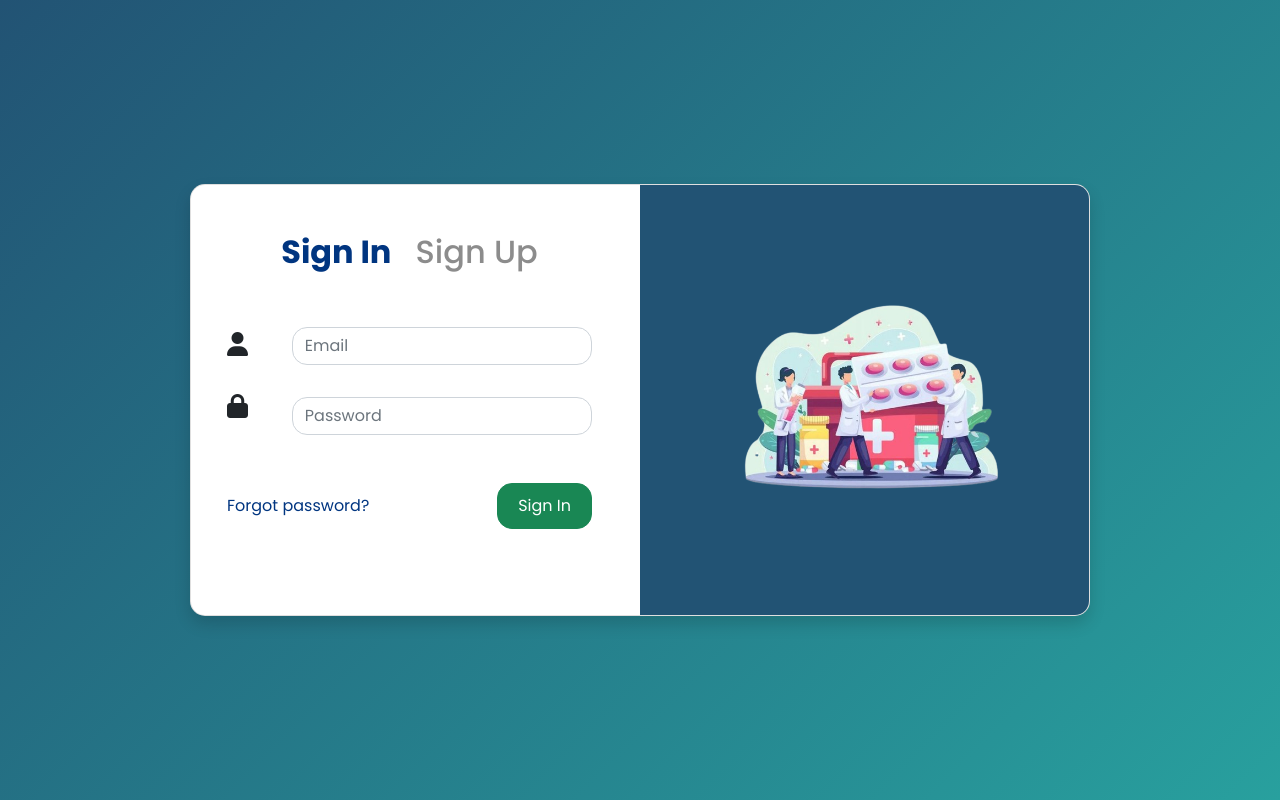
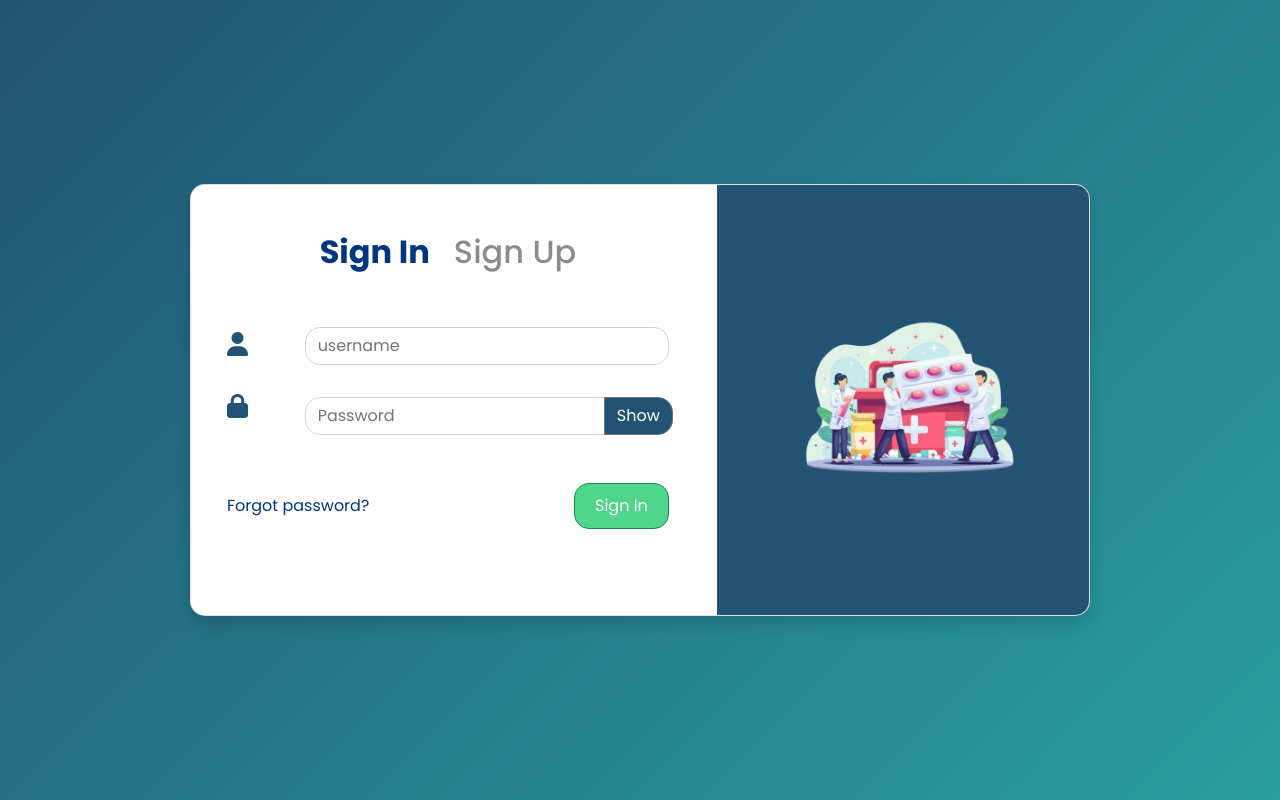
Before and after one commit to ahlilfikri/SEPUH, a React (Vite) app in the folder Frontend/sepuh-project/: page /signin in a window 1280 px wide. Built offline with nearby package versions, Linux system fonts and the light colour scheme; a web font is replaced by a local one.

Commit message:
add dashboard

```diff
--- a/Frontend/sepuh-project/src/Routing.jsx
+++ b/Frontend/sepuh-project/src/Routing.jsx
@@ -7,6 +7,7 @@ import Signup from './auth/signup';
 import Pasien from './admin/pages/pasien';
 import Dokter from './admin/pages/dokter';
 import Jadwal from './admin/pages/jadwal';
+import Dashboard from './admin/pages';
 // import ProtectedRoute from './ProtectedRoute';
 
 const router = createBrowserRouter([
@@ -38,6 +39,10 @@ const router = createBrowserRouter([
         path: '/jadwal',
         element: <Jadwal />,
       },
+      {
+        path: '/dashboard',
+        element: <Dashboard />,
+      },
     ],
   },
 ]);
--- /dev/null
+++ b/Frontend/sepuh-project/src/admin/pages/index.css
@@ -0,0 +1,19 @@
+/* Add this CSS to your stylesheet */
+.sidebar {
+    transition: width 0.3s ease;
+    overflow: hidden;
+    width: 0%;
+}
+
+.sidebar.open {
+    width: 25%;
+}
+
+.content {
+    transition: width 0.3s ease;
+    width: 100%;
+}
+
+.content.shrink {
+    width: 75%;
+}
--- /dev/null
+++ b/Frontend/sepuh-project/src/admin/pages/index.jsx
@@ -0,0 +1,28 @@
+import React, { Fragment, useState } from 'react';
+import './index.css'; // Make sure to import your stylesheet
+
+const Jadwal = () => {
+    const [clickedMenu, setClickedMenu] = useState(false);
+
+    const handleClickMenu = () => {
+        setClickedMenu(!clickedMenu);
+    };
+
+    return (
+        <Fragment>
+            <div className="container-fluid p-0">
+                <h1 onClick={handleClickMenu}>MENU</h1>
+                <div className="row p-0 m-0">
+                    <div className={`sidebar p-0 m-0 ${clickedMenu ? 'open' : ''}`}>
+                        <h1 className='bg-dark'>Sidebar</h1>
+                    </div>
+                    <div className={`content p-0 m-0 ${clickedMenu ? 'shrink' : ''}`}>
+                        <h1 className='bg-warning'>Content</h1>
+                    </div>
+                </div>
+            </div>
+        </Fragment>
+    );
+};
+
+export default Jadwal;
--- a/Frontend/sepuh-project/src/auth/signin/index.jsx
+++ b/Frontend/sepuh-project/src/auth/signin/index.jsx
@@ -1,11 +1,24 @@
-import React, { Fragment, useState } from 'react';
+import React, { Fragment, useState, useEffect } from 'react';
 import { useNavigate } from 'react-router-dom';
+import axios from 'axios';
+import Loading from '../../shared/loading';
+import Modal from '../../shared/modal';
 
 const Signin = ({ toggleSigninPopup }) => {
     const [formData, setFormData] = useState({
-        email: '',
+        username: '',
         password: '',
     });
+    const [isLogin, setIsLogin] = useState(false);
+    const [loading, setLoading] = useState(false);
+    const [error, setError] = useState('');
+    const [success, setSuccess] = useState('');
+    const [showPassword, setShowPassword] = useState(false);
+    const port = `${import.meta.env.VITE_BASE_URL}`;
+    const handleClose = () => {
+        setError('');
+        setSuccess('');
+    };
 
     const navigate = useNavigate();
 
@@ -16,17 +29,53 @@ const Signin = ({ toggleSigninPopup }) => {
         });
     };
 
-    const handleSubmit = (e) => {
+    const handleSubmit = async (e) => {
         e.preventDefault();
-        // handle sign in logic here
-        console.log(formData);
+        setLoading(true);
+        setError('');
+        try {
+            const response = await axios.post(`${port}user/login`, formData);
+            if (response.data.data) {
+                const token = response.data.data;
+                console.log(response.data);
+                sessionStorage.setItem('token', token);
+                setSuccess('Berhasil Masuk');
+                setTimeout(() => {
+                    navigate('/pasien');
+                }, 3000);
+            } else {
+                setError(response.data.message);
+            }
+        } catch (error) {
+            setError(error.message);
+        } finally {
+            setLoading(false);
+        }
     };
 
     const handleSignUp = () => {
         navigate('/signup');
     };
 
+    const toggleShowPassword = () => {
+        setShowPassword(!showPassword);
+    };
+
+    const handleIsLogin = () => {
+        const token = sessionStorage.getItem('token');
+        if (token){
+            setError('Anda sudah masuk harap keluar terlebih dahulu');
+            setIsLogin(true);
+            setTimeout(() => {
+                navigate('/pasien');
+            }, 3000);        }
+    };
+
+    useEffect(() => {
+        handleIsLogin();
+    }, [isLogin]);
     return (
+        <Fragment>
             <div
                 className="container-fluid d-flex justify-content-center align-items-center vh-100"
                 style={{ background: 'linear-gradient(135deg, #225374, #28A09E)' }}
@@ -36,7 +85,7 @@ const Signin = ({ toggleSigninPopup }) => {
                     style={{ borderRadius: '15px', overflow: 'hidden', width: '900px' }}
                 >
                     <div className="row no-gutters">
-                    <div className="col-md-6 p-5">
+                        <div className="col-md-7 p-5">
                             <div className="d-flex justify-content-center mb-4">
                                 <h2 className="mr-3" style={{ color: '#003580', cursor: 'pointer', fontWeight: 'bold' }}>Sign In</h2>
                                 <h2 className='ms-4' style={{ color: '#8C8C8C', cursor: 'pointer' }} onClick={handleSignUp}>Sign Up</h2>
@@ -44,34 +93,44 @@ const Signin = ({ toggleSigninPopup }) => {
                             <form onSubmit={handleSubmit}>
                                 <div className="form-group row align-items-center mb-3 mt-5">
                                     <div className="col-sm-2">
-                                    <i className="fa fa-user" style={{ fontSize: '24px' }}></i>
+                                        <i className="fa fa-user" style={{ fontSize: '24px', color:'#225374' }}></i>
                                     </div>
                                     <div className="col-sm-10">
                                         <input
-                                        type="email"
-                                        name="email"
-                                        placeholder="Email"
+                                            type="username"
+                                            name="username"
+                                            placeholder="username"
                                             className="form-control"
-                                        value={formData.email}
+                                            value={formData.username}
                                             onChange={handleChange}
                                             style={{ borderRadius: '15px' }}
+                                            required
                                         />
                                     </div>
                                 </div>
                                 <div className="form-group row align-items-center mb-3">
                                     <div className="col-sm-2">
-                                    <i className="fa fa-lock" style={{ fontSize: '24px' }}></i>
+                                        <i className="fa fa-lock" style={{ fontSize: '24px', color:'#225374' }}></i>
                                     </div>
-                                <div className="col-sm-10 mt-3">
+                                    <div className="col-sm-10 mt-3 position-relative">
                                         <input
-                                        type="password"
+                                            type={showPassword ? "text" : "password"}
                                             name="password"
                                             placeholder="Password"
                                             className="form-control"
                                             value={formData.password}
                                             onChange={handleChange}
                                             style={{ borderRadius: '15px' }}
+                                            required
                                         />
+                                        <button
+                                            type="button"
+                                            className="btn btn-secondary position-absolute end-0 top-50 translate-middle-y me-2"
+                                            style={{ borderRadius: '0 15px 15px 0', background:'#225374' }}
+                                            onClick={toggleShowPassword}
+                                        >
+                                            {showPassword ? "Hide" : "Show"}
+                                        </button>
                                     </div>
                                 </div>
                                 <div className="d-flex justify-content-between align-items-center mb-3 mt-5">
@@ -79,7 +138,7 @@ const Signin = ({ toggleSigninPopup }) => {
                                     <button
                                         type="submit"
                                         className="btn btn-success"
-                                    style={{ borderRadius: '15px', padding: '10px 20px' }}
+                                        style={{ borderRadius: '15px', padding: '10px 20px',background:'#50D68A' }}
                                     >
                                         Sign In
                                     </button>
@@ -87,8 +146,8 @@ const Signin = ({ toggleSigninPopup }) => {
                             </form>
                         </div>
                         <div
-                        className="col-md-6 d-flex justify-content-center align-items-center"
-                        style={{ background: '#225374', padding: '20px', height:'430px' }}
+                            className="col-md-5 d-flex justify-content-center align-items-center"
+                            style={{ background: '#225374', padding: '20px', height: '430px' }}
                         >
                             <img
                                 src="/dokter.png"
@@ -100,6 +159,10 @@ const Signin = ({ toggleSigninPopup }) => {
                     </div>
                 </div>
             </div>
+            {loading && <Loading />}
+            {error && <Modal data={error} status={'error'} onClose={handleClose} />}
+            {success && <Modal data={success} status={'success'} onClose={handleClose} />}
+        </Fragment>
     );
 };
 
--- a/Frontend/sepuh-project/src/auth/signup/index.jsx
+++ b/Frontend/sepuh-project/src/auth/signup/index.jsx
@@ -45,8 +45,6 @@ const SignUp = () => {
             const response = await axios.post(`${port}user/register`, formData);
             console.log(formData);
             if (response.data.data) {
-                const token = response.data.data;
-                sessionStorage.setItem('token', token);
                 setSuccess('Berhasil Membuat Akun');
                 setTimeout(() => {
                     navigate('/signin');
```
Also changed, not shown: 1 other file (tests, documents, lock files or other folders). Lines whose indentation alone changed are shown as unchanged.
